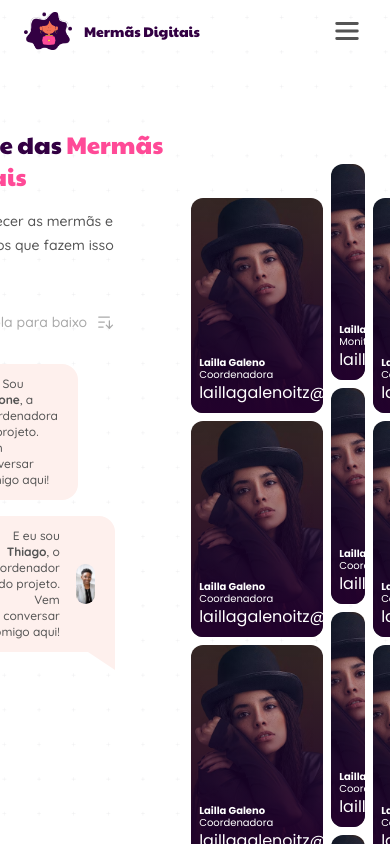
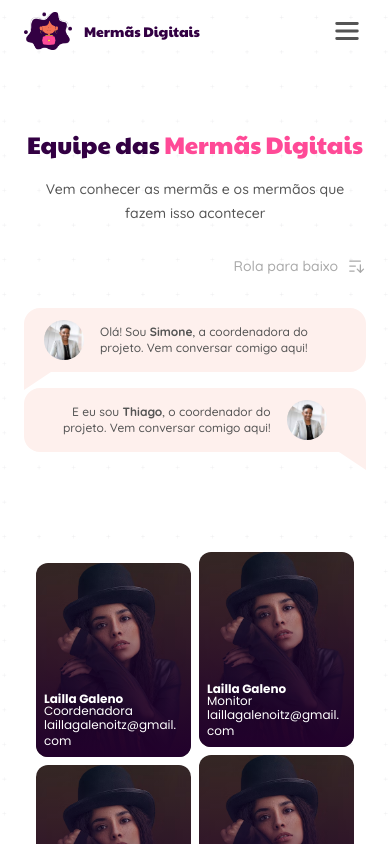
Before and after one commit to mermas-digitais/mermas-site-react, a React (Vite) app: page /equipe in a window 390 px wide. Shown: the top 844 px of the page. Built offline with nearby package versions, Linux system fonts and the light colour scheme.

Commit message:
page responsiveness

```diff
--- a/src/components/activities/certificate.tsx
+++ b/src/components/activities/certificate.tsx
@@ -1,10 +1,11 @@
-import { Medal } from "@phosphor-icons/react"
-import imgCertificado from '../../../public/assets/certificado.png'
+import { Medal } from '@phosphor-icons/react';
+import imgCertificado from '../../../public/assets/certificado.png';
 
 export const Certificate = () => {
-    return (
-        <div className="relative bg-pink-100 p-16 rounded-3xl flex items-center justify-between">
-        <div className="flex flex-col gap-4 z-10">
+  return (
+    <div className='relative flex flex-col'>
+      <div className="bg-pink-100 md:p-16 p-8 rounded-3xl">
+        <div className="flex flex-col gap-4">
           <div className="buttonCircle">
             <Medal size={32} color="#ff4a97" />
           </div>
@@ -15,14 +16,14 @@ export const Certificate = () => {
             </p>
           </div>
         </div>
-
-        <div className="w-64 lg:w-80 absolute right-20 max-sm:invisible">
+      </div>
+      <div className="w-80 absolute max-md:invisible right-20 bottom-0">
           <img
             src={imgCertificado}
             className="object-cover"
             alt="Imagem de um Certificado"
           />
-        </div>
       </div>
-    )
-}
+    </div>
+  );
+};
--- a/src/components/galleryGrid/index.tsx
+++ b/src/components/galleryGrid/index.tsx
@@ -6,21 +6,22 @@ const iterable = [1, 2, 3, 4, 5, 6, 7, 8, 9, 10];
 export default function GalleryGrid() {
   return (
     <section className="container flex flex-col items-center justify-center gap-[6rem]">
-      <div className="bg-pink-100 rounded-3xl w-full relative">
-        <div className="p-12 text-center w-full">
+      <div className="bg-pink-100 rounded-3xl w-full relative ">
+        <div className="p-12 text-center w-full flex flex-col items-center justify-center">
           <h3 className="mb-4">
             Galeria das{' '}
             <i className="not-italic text-pink-500">Mermãs Digitais</i>
           </h3>
-          <span>
-            Diga Xis! E vem pra galeria das Mermãs
-            <br />
-            Veja o que nás anda aprontando ;D
-          </span>
+          <div className="sm:w-72">
+            <span>
+              Diga Xis! E vem pra galeria das Mermãs! Veja o que nás anda
+              aprontando ;D
+            </span>
+          </div>
         </div>
 
         <div className="absolute w-full -bottom-6 flex justify-center">
-          <div className="relative w-[50%]">
+          <div className="relative sm:w-[50%] w-full">
             <input
               type="text"
               placeholder="Buscar evento"
@@ -58,11 +59,7 @@ export default function GalleryGrid() {
               </div>
 
               <div className="absolute bottom-0 flex justify-end align-bottom items-end p-2 rounded-3xl opacity-0 hover:opacity-100 w-full h-full transition-all duration-300">
-                <img
-                  className="w-28"
-                  src={imgEtiqueta}
-                  alt=""
-                />
+                <img className="w-28" src={imgEtiqueta} alt="" />
               </div>
             </div>
           );
--- a/src/components/home/about.tsx
+++ b/src/components/home/about.tsx
@@ -37,10 +37,10 @@ export const About = () => {
               </p>
               <Link
                 to="/sobre"
-                className="flex items-center gap-1 active:bg-transparent pb-6 w-80 border-b-[1px] border-purple-100 font-poppins font-semibold text-pink-500"
+                className="flex items-center text-sm md:text-base gap-1 active:bg-transparent pb-6 w-80 border-b-[1px] border-purple-100 font-poppins font-semibold text-pink-500"
               >
                 Conheça nossa história
-                <CaretRight size={20} weight="bold"/>
+                <CaretRight weight="bold"/>
               </Link>
             </div>
           </div>
--- a/src/components/team/index.tsx
+++ b/src/components/team/index.tsx
@@ -170,12 +170,12 @@ export default function Team() {
 
   return (
     <section className="w-full">
-      <div className="container flex justify-between items-start gap-16">
-        <div className="w-[35%]">
-          <div>
-            <h3 className="w-72">
+      <div className="container flex max-lg:flex-col justify-between items-start gap-16">
+        <div className="lg:w-[35%]  w-full ">
+          <div className="max-lg:text-center">
+            <h3 className="lg:w-72">
               Equipe das{' '}
-              <i className="not-italic text-pink-500">Mermãs Digitais</i>
+              <i className="not-italic text-pink-500 ">Mermãs Digitais</i>
             </h3>
             <span>
               Vem conhecer as mermãs e os mermãos que fazem isso acontecer
@@ -193,7 +193,7 @@ export default function Team() {
           <div className="flex flex-col gap-4 w-full">
             <div className="flex justify-start w-full cursor-pointer hover:-translate-y-1 transition-all duration-300">
               <div
-                className="w-[80%] bg-pink-100 py-3 px-5 rounded-r-2xl rounded-t-2xl relative
+                className="lg:w-[80%] sm:w-[50%] bg-pink-100 py-3 px-5 rounded-r-2xl rounded-t-2xl relative
             before:w-2 before:h-4 before:absolute before:bottom-[-18px] before:left-0
             before:border-r-[30px] before:border-r-transparent
             before:border-t-pink-100 before:border-t-[20px]
@@ -218,7 +218,7 @@ export default function Team() {
 
             <div className="w-full flex justify-end cursor-pointer hover:-translate-y-1 transition-all duration-300">
               <div
-                className="w-[80%] bg-pink-100 py-3 px-5 rounded-l-2xl rounded-t-2xl relative
+                className="lg:w-[80%] sm:w-[50%] bg-pink-100 py-3 px-5 rounded-l-2xl rounded-t-2xl relative
             before:w-2 before:h-4 before:absolute before:bottom-[-18px] before:right-0
             before:border-l-[30px] before:border-l-transparent
             before:border-t-pink-100 before:border-t-[20px]
@@ -242,12 +242,22 @@ export default function Team() {
           </div>
         </div>
 
-        <div className="w-[75%] h-[100vh] relative ">
+        <div className="lg:w-[75%] h-[100vh] relative ">
           <div className="w-full overflow-y-scroll scroller scroll-smooth h-full">
             <div
-              className="mx-2 my-8 justify-center grid auto-rows-[0.7rem] grid-cols-auto
-          [&>*:nth-child(-n+4):nth-child(2n+1)]:row-start-4
-          [&>*:nth-child(-n+4):nth-child(2n)]:row-start-1 "
+              className="mx-2 my-8 justify-center grid grid-rows-[0.7rem]
+
+              max-sm:grid-cols-2
+              max-sm:[&>*:nth-child(-n+2):nth-child(2n+1)]:row-start-2
+              max-sm:[&>*:nth-child(-n+2):nth-child(2n)]:row-start-1
+
+              sm:grid-cols-3
+              sm:[&>*:nth-child(-n+3):nth-child(2n+1)]:row-start-3
+              sm:[&>*:nth-child(-n+3):nth-child(2n)]:row-start-1
+
+              md:grid-cols-4
+              md:[&>*:nth-child(-n+4):nth-child(2n+1)]:row-start-4
+              md:[&>*:nth-child(-n+4):nth-child(2n)]:row-start-1"
             >
               {members.map((member, index) => (
                 <div
@@ -264,11 +274,11 @@ export default function Team() {
                   <address
                     className="flex flex-col z-10
               absolute bottom-0 m-2 leading-3
-              text-[10px] font-poppins not-italic text-white"
+              text-xs font-poppins not-italic text-white"
                   >
                     <b>{member.name}</b>
                     <strong className="font-normal">{member.role}</strong>
-                    <a href="mailto:webmaster@example.com" className="">
+                    <a href="mailto:webmaster@example.com" className="text-xs w-full break-all">
                       {member.email}
                     </a>
                   </address>
--- a/src/styles/main.css
+++ b/src/styles/main.css
@@ -18,7 +18,7 @@
   }
   h4{
     @apply font-poppins font-semibold uppercase text-pink-500
-    text-lg md:text-xl xl:text-2xl;
+    text-base md:text-lg;
   }
   h5{
     @apply font-poppins font-bold text-purple-900
@@ -26,15 +26,15 @@
   }
   h6{
     @apply font-poppins font-bold text-purple-900
-    text-xs md:text-xs xl:text-sm;
+    text-xs md:text-xs;
   }
   p {
     @apply font-quicksand font-normal text-gray-400
-    text-sm md:text-base xl:text-lg;
+    text-sm md:text-base;
   }
   span{
     @apply font-quicksand font-medium text-gray-400
-    text-sm md:text-base xl:text-lg;
+    text-sm md:text-base;
   }
   input, textarea{
     @apply border-solid border-2 w-full bg-[#F6F6F6] border-transparent px-6 py-3 font-quicksand font-medium text-sm text-gray-400 focus:border-pink-500 focus:outline-none;
```
Also changed, not shown: src/components/cards/team.tsx (added).
